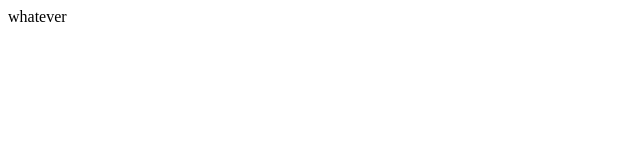
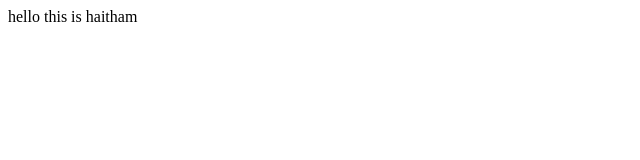
Before and after one commit to Haitham95/testing3, a plain HTML site: page index.html in a window 1280 px wide. Shown: the full height of the page, 0-640 px from the left. Drawn offline with Linux system fonts and the light colour scheme.

Commit message:
this is a new change

```diff
--- a/index.html
+++ b/index.html
@@ -7,6 +7,6 @@
     <title>title</title>
   </head>
   <body>
-    whatever
+    hello this is haitham
   </body>
 </html>
```
